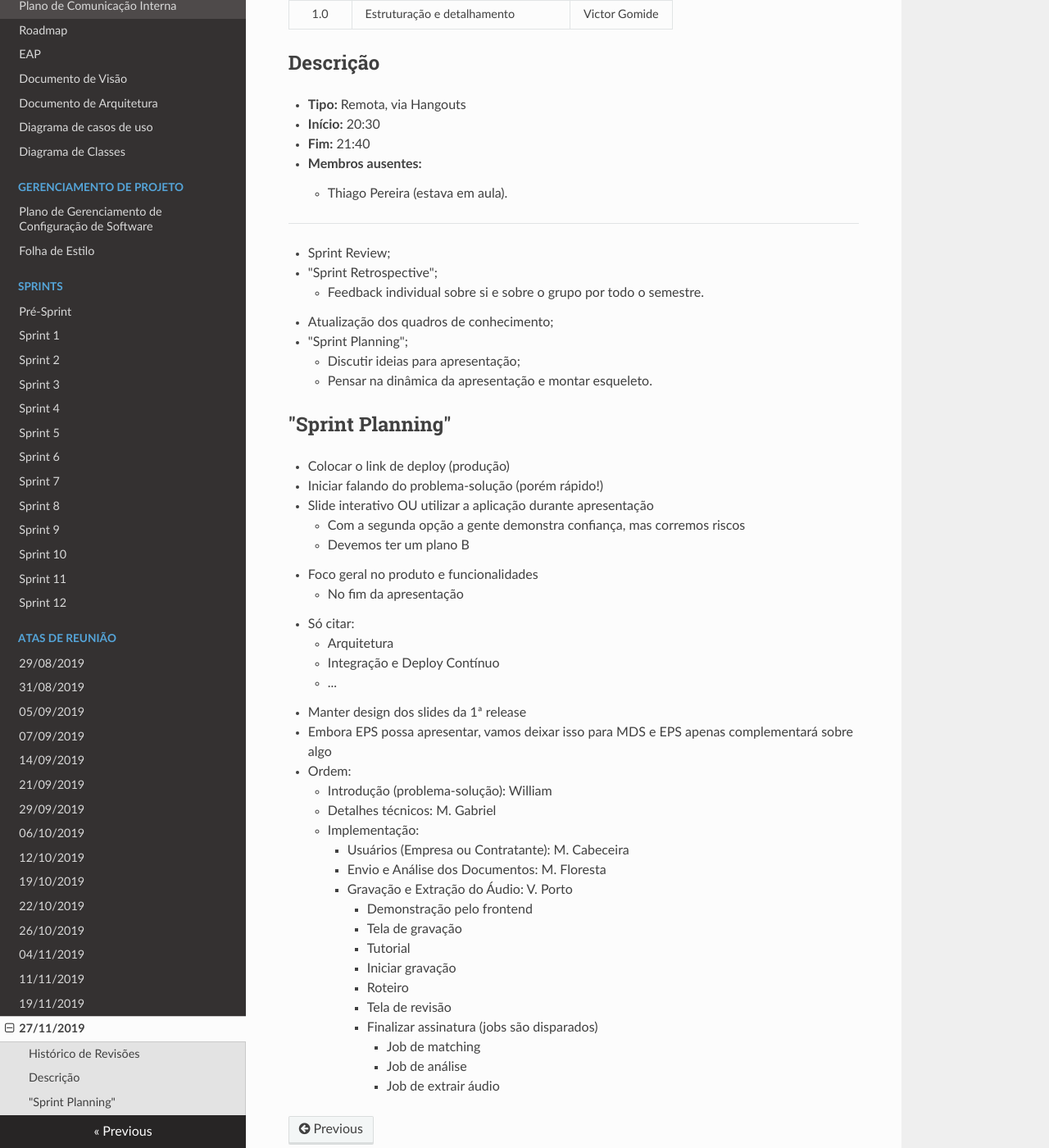
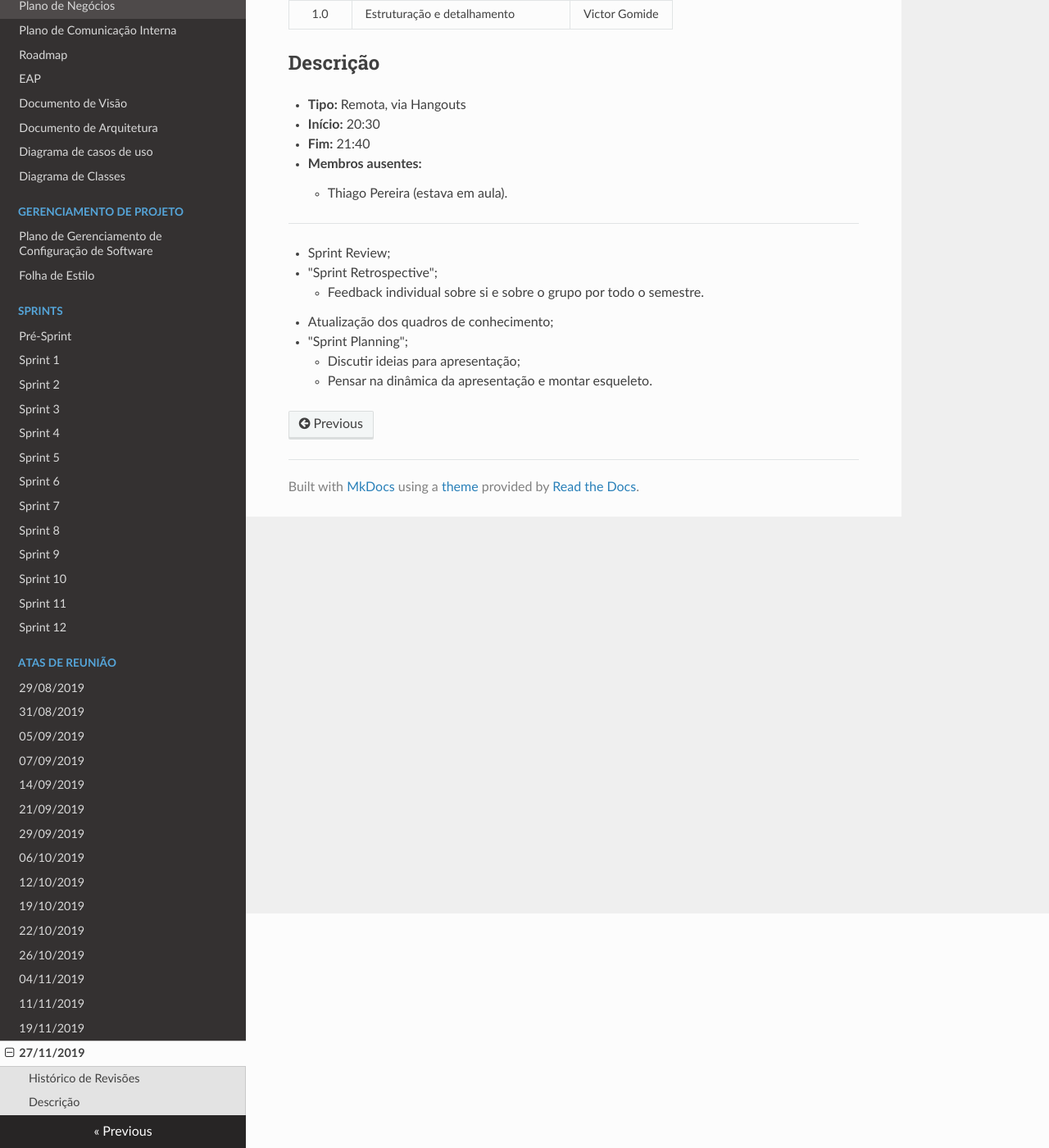
Before and after one commit to fga-eps-mds/2019.2-Vsign, an MkDocs documentation site: the page built from docs/meetings/reuniao27_11_19.md, in a window 1280 px wide and 1400 px high, scrolled down 286 px. Shown: the whole window at 82% size. Built offline with MkDocs 1.6.1, drawn with Linux system fonts in a browser that asks for light colours; nearby versions of some CDN libraries.

Commit message:
Remove Sprint Planning from meeting minute

```diff
--- a/docs/meetings/reuniao27_11_19.md
+++ b/docs/meetings/reuniao27_11_19.md
@@ -23,36 +23,3 @@
 * "Sprint Planning";
     - Discutir ideias para apresentação;
     - Pensar na dinâmica da apresentação e montar esqueleto.
-
-## "Sprint Planning"
-
-* Colocar o link de deploy (produção)
-* Iniciar falando do problema-solução (porém rápido!)
-* Slide interativo OU utilizar a aplicação durante apresentação
-    - Com a segunda opção a gente demonstra confiança, mas corremos riscos
-    - Devemos ter um plano B
-* Foco geral no produto e funcionalidades
-    - No fim da apresentação
-* Só citar:
-    - Arquitetura
-    - Integração e Deploy Contínuo
-    - ...
-* Manter design dos slides da 1ª release
-* Embora EPS possa apresentar, vamos deixar isso para MDS e EPS apenas complementará sobre algo
-- Ordem:
-    * Introdução (problema-solução): William
-    * Detalhes técnicos: M. Gabriel
-    * Implementação:
-        - Usuários (Empresa ou Contratante): M. Cabeceira
-        - Envio e Análise dos Documentos: M. Floresta
-        - Gravação e Extração do Áudio: V. Porto
-            * Demonstração pelo frontend
-            * Tela de gravação
-            * Tutorial
-            * Iniciar gravação
-            * Roteiro
-            * Tela de revisão
-            * Finalizar assinatura (jobs são disparados)
-                - Job de matching
-                - Job de análise
-                - Job de extrair áudio
```
